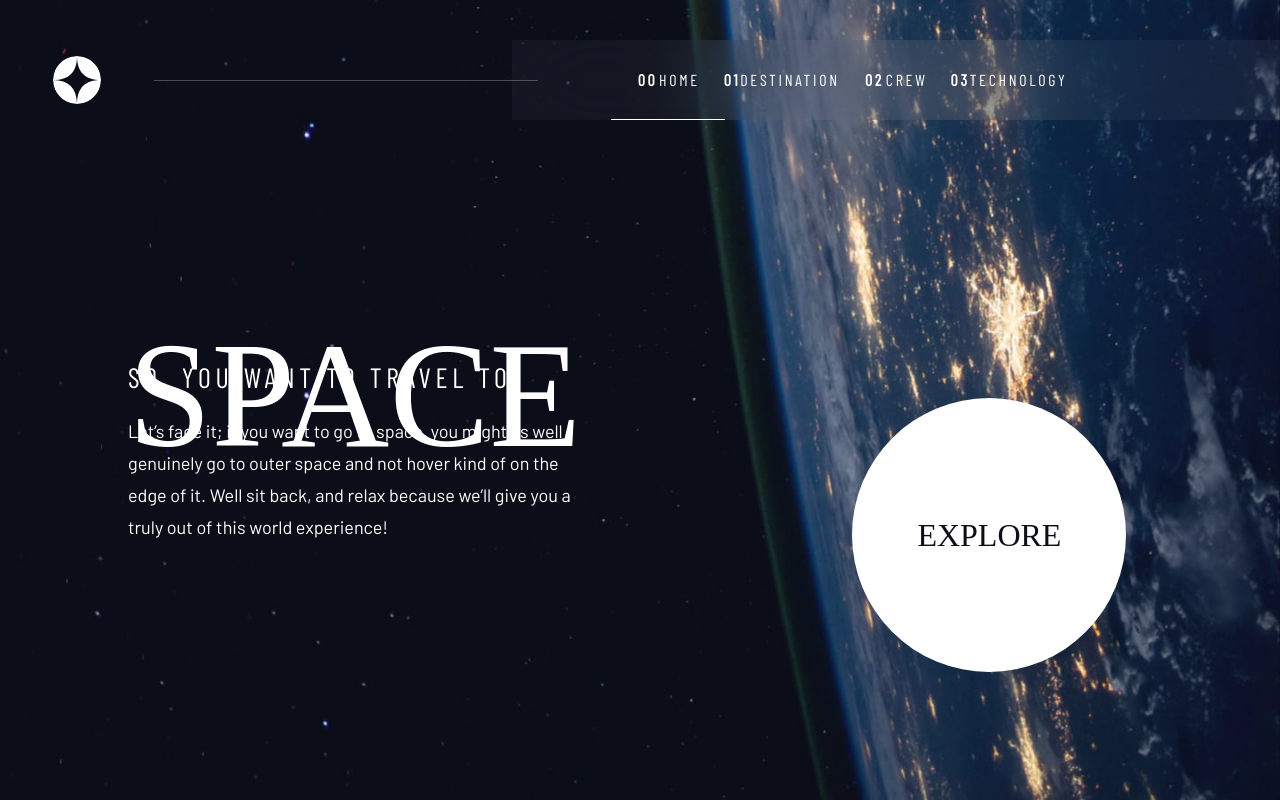
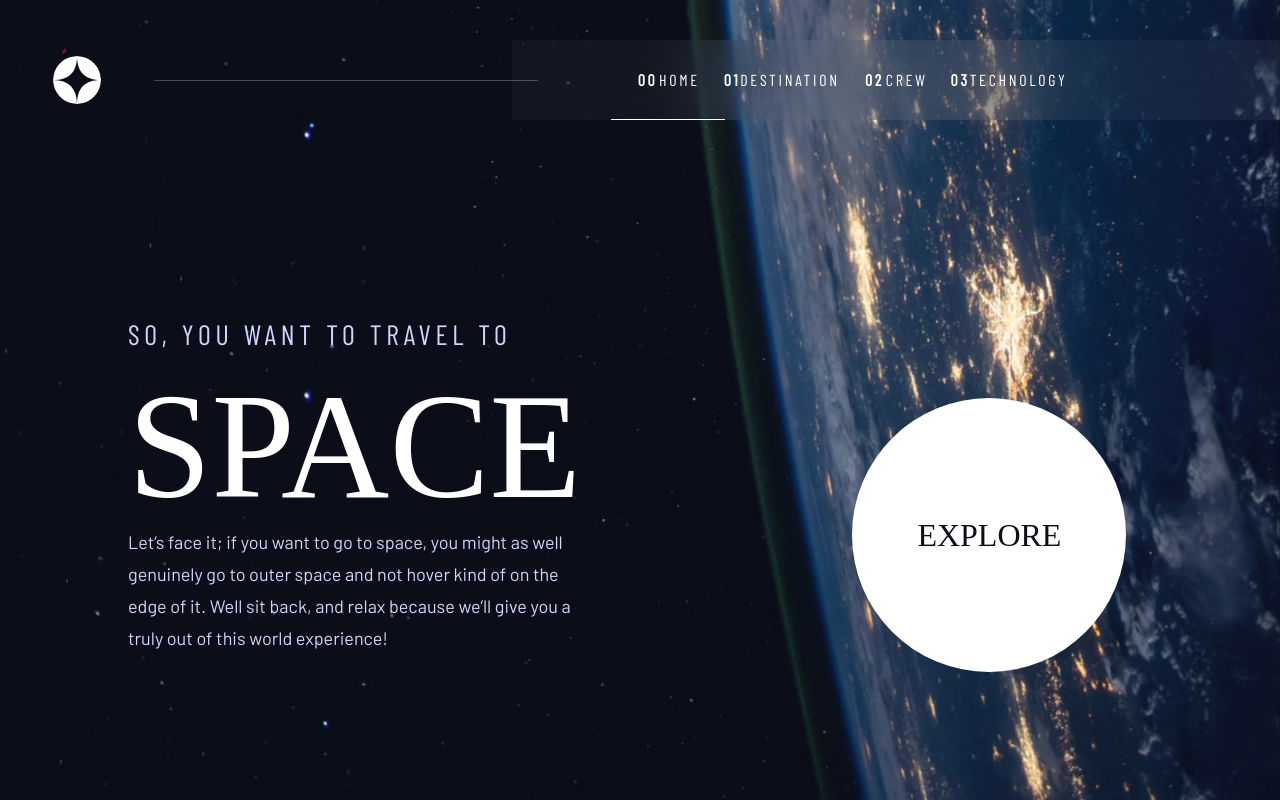
Before and after one commit to BadLice/space-tourism-website, a React (Create React App) app: page / in a window 1280 px wide. Built offline with nearby package versions, Linux system fonts and the light colour scheme; a web font is replaced by a local one.

Commit message:
fixed text positioning

```diff
--- a/src/home/Home.tsx
+++ b/src/home/Home.tsx
@@ -62,26 +62,32 @@ const Row = styled.div`
 `;
 
 const HomeTextContainer = styled.div`
+	width: 50%;
+	height: 100%;
 	display: flex;
 	flex-direction: column;
-	width: 50%;
 	gap: 0%;
-	justify-content: center;
+	justify-content: flex-end;
 	padding-left: 10%;
+	padding-top: 10%;
+	padding-bottom: 10%;
 	animation: ${showSlide} 1s ease-in-out, ${fadeIn} 1s ease-in-out;
 `;
 
 const Header = styled(H5)`
 	max-width: 444px;
+	height: 10%;
+	color: #d0d6f9;
 `;
 
 const Title = styled(H1)`
 	max-width: 444px;
-	line-height: 3px;
+	height: 35%;
 `;
 
 const Subtitle = styled(Body)`
 	max-width: 444px;
+	color: #d0d6f9;
 `;
 
 const ExploreContainer = styled.div`
```
